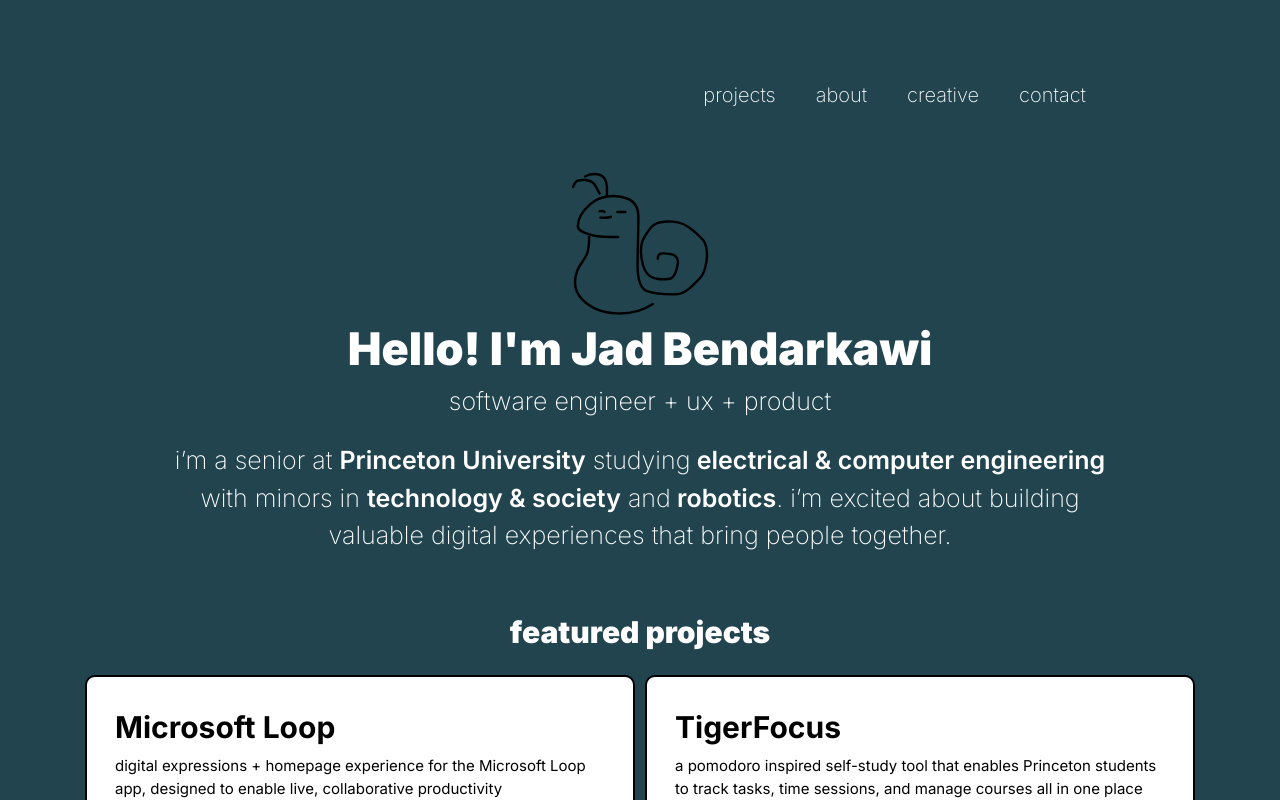
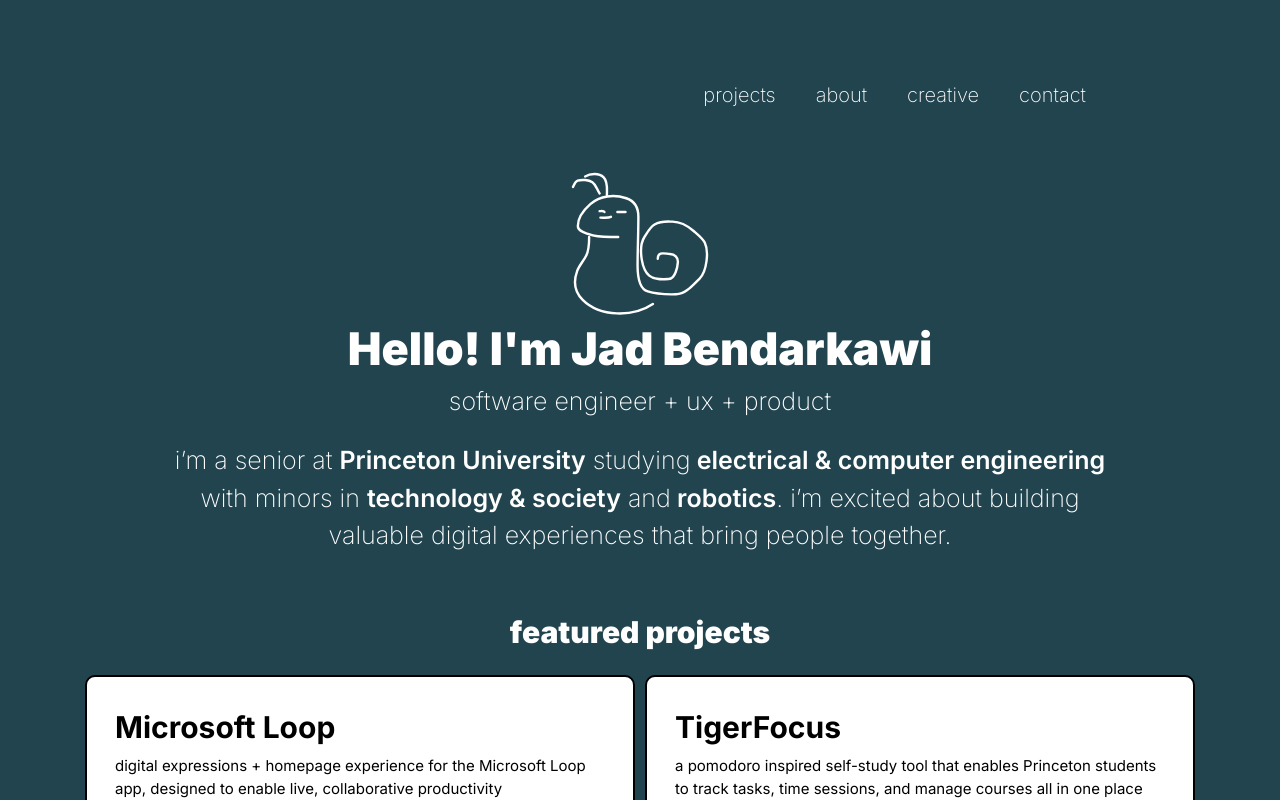
Before and after one commit to jad-bend/personal-site, a Next.js app: page / in a window 1280 px wide. Shown: the top 800 px of the page. Built offline with nearby package versions, Linux system fonts and the light colour scheme.

Commit message:
snail color change

```diff
--- a/app/page.tsx
+++ b/app/page.tsx
@@ -41,43 +41,43 @@ function Snail() {
         >
           <path
             d="M47.1975 64.9834C37.6885 64.9834 26.8301 65.9101 17.828 62.2033C13.812 60.5497 6.84253 59.5251 6.84253 54.0427C6.84253 44.7582 12.5817 38.0961 19.3077 32.1613C28.9891 23.6189 42.9768 22.216 55.2685 26.2426C64.1446 29.1503 67.3749 36.0735 67.3749 44.8507C67.3749 61.1396 66.5678 77.3503 66.5678 93.6354C66.5678 101.896 67.5584 116.4 76.7462 119.463C85.5229 122.388 95.9549 122.508 105.129 122.287C114.824 122.054 122.176 112.797 128.625 106.549C135.603 99.7884 138.21 79.6632 133.736 70.5434C131.705 66.4022 126.048 61.9329 122.616 58.9749C116.872 54.023 109.09 49.822 101.452 49.6485C94.6485 49.4938 89.9352 48.8882 83.5618 52.4733C79.103 54.9814 76.0517 60.9023 73.4282 64.9834C69.4869 71.1142 69.6409 80.6043 70.7827 87.5821C71.7908 93.7425 73.2089 99.4375 78.2259 103.59C83.5427 107.99 91.321 107.37 97.8653 106.952C104.201 106.548 106.595 94.9455 106.878 90.1379C107.165 85.2645 103.711 82.1816 98.8518 81.9324C93.4946 81.6577 86.7453 79.1637 86.7453 86.775"
-            stroke="black"
+            stroke="white"
             stroke-width="2.4"
             stroke-linecap="round"
           />
           <path
             d="M18.142 64.9833C18.142 71.0301 18.0546 77.9819 15.2723 83.5466C12.5676 88.956 8.34088 93.1575 6.21483 98.8815C2.27114 109.499 3.78896 120.041 11.6852 127.937C29.0355 145.287 62.1315 145.153 81.9028 131.973"
-            stroke="black"
+            stroke="white"
             stroke-width="2.4"
             stroke-linecap="round"
           />
           <path
             d="M28.6342 39.1562C30.1603 39.1562 32.7853 38.5803 33.4767 39.9633"
-            stroke="black"
+            stroke="white"
             stroke-width="2.4"
             stroke-linecap="round"
           />
           <path
             d="M46.3904 39.9633H54.4614"
-            stroke="black"
+            stroke="white"
             stroke-width="2.4"
             stroke-linecap="round"
           />
           <path
             d="M29.4414 45.613C32.8646 45.613 36.9902 46.2776 39.9337 44.8059"
-            stroke="black"
+            stroke="white"
             stroke-width="2.4"
             stroke-linecap="round"
           />
           <path
             d="M35.8981 23.0142C35.8981 17.2244 37.1495 9.82755 32.6697 5.34772C28.0262 0.704225 19.2502 1.3647 14.1064 4.45095"
-            stroke="black"
+            stroke="white"
             stroke-width="2.4"
             stroke-linecap="round"
           />
           <path
             d="M28.6343 21.4C25.9198 18.0069 25.2779 12.9054 21.3704 10.28C17.7101 7.82074 10.7299 7.3576 6.6184 8.66579C4.18596 9.43975 3.09566 12.9345 2 14.9432"
-            stroke="black"
+            stroke="white"
             stroke-width="2.4"
             stroke-linecap="round"
           />
```
